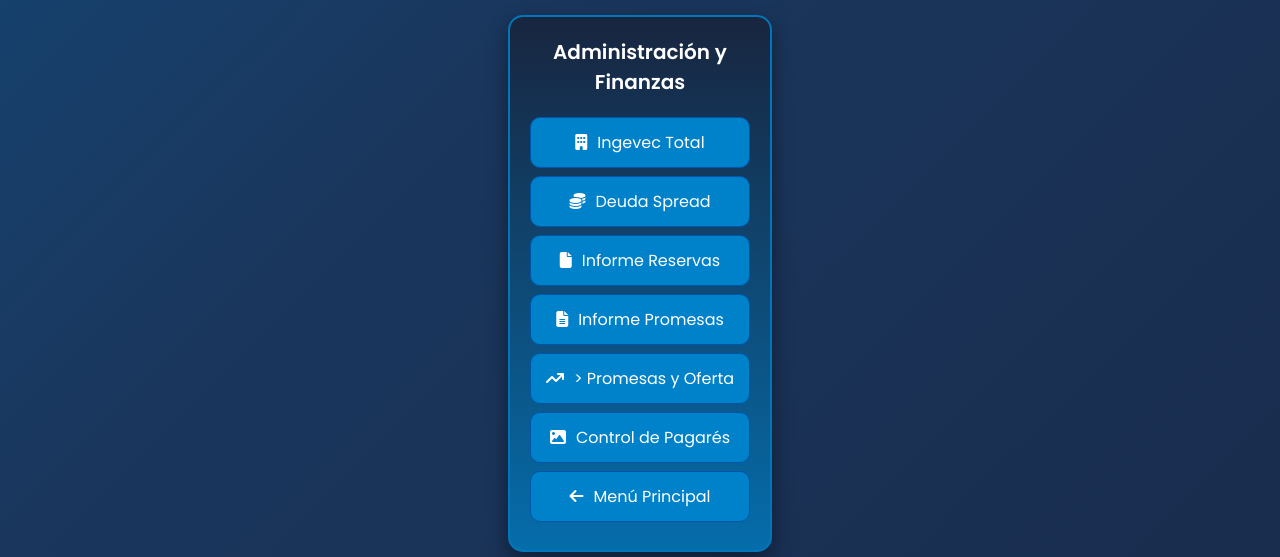
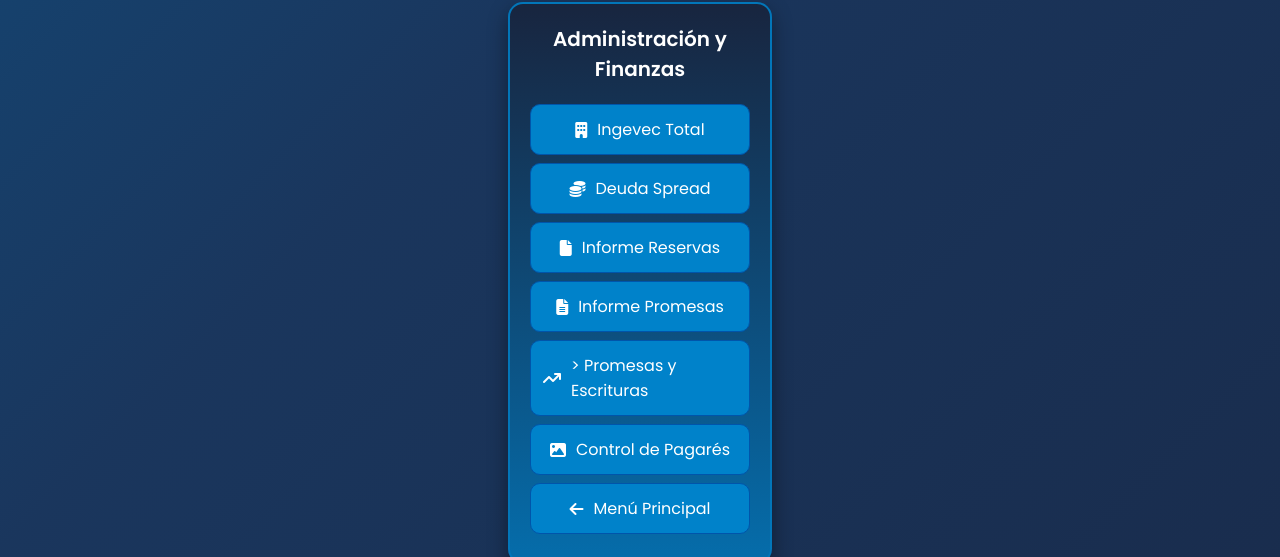
Before and after one commit to Jduget/Ingevec-Inmob, a plain HTML site: page MAIN_ADM.html in a window 1280 px wide. Shown: the part 243-800 px from the top of the page. Drawn offline with nearby package versions, Linux system fonts and the light colour scheme.

Commit message:
Update MAIN_ADM.html

```diff
--- a/MAIN_ADM.html
+++ b/MAIN_ADM.html
@@ -177,7 +177,7 @@
   <a href="deuda_Spread" class="menu-button"><i class="fas fa-coins"></i> Deuda Spread</a>
   <a href="Informe_Reservas.html" class="menu-button"><i class="fa-solid fa-file"></i> Informe Reservas</a>
   <a href="Informe_Promesas.html" class="menu-button"><i class="fas fa-file-alt"></i> Informe Promesas</a>
-  <a href="Ventas_Oferta.html" class="menu-button"><i <i class="fa-solid fa-arrow-trend-up"></i>></i> Promesas y Oferta</a>
+  <a href="Ventas_Oferta.html" class="menu-button"><i <i class="fa-solid fa-arrow-trend-up"></i>></i> Promesas y Escrituras</a>
   <a href="#" onclick="mostrarLogin()" class="menu-button"><i class="fas fa-image"></i> Control de Pagarés</a>
   <a href="index.html" class="menu-button"><i class="fas fa-arrow-left"></i> Menú Principal</a>
 </div>
```
